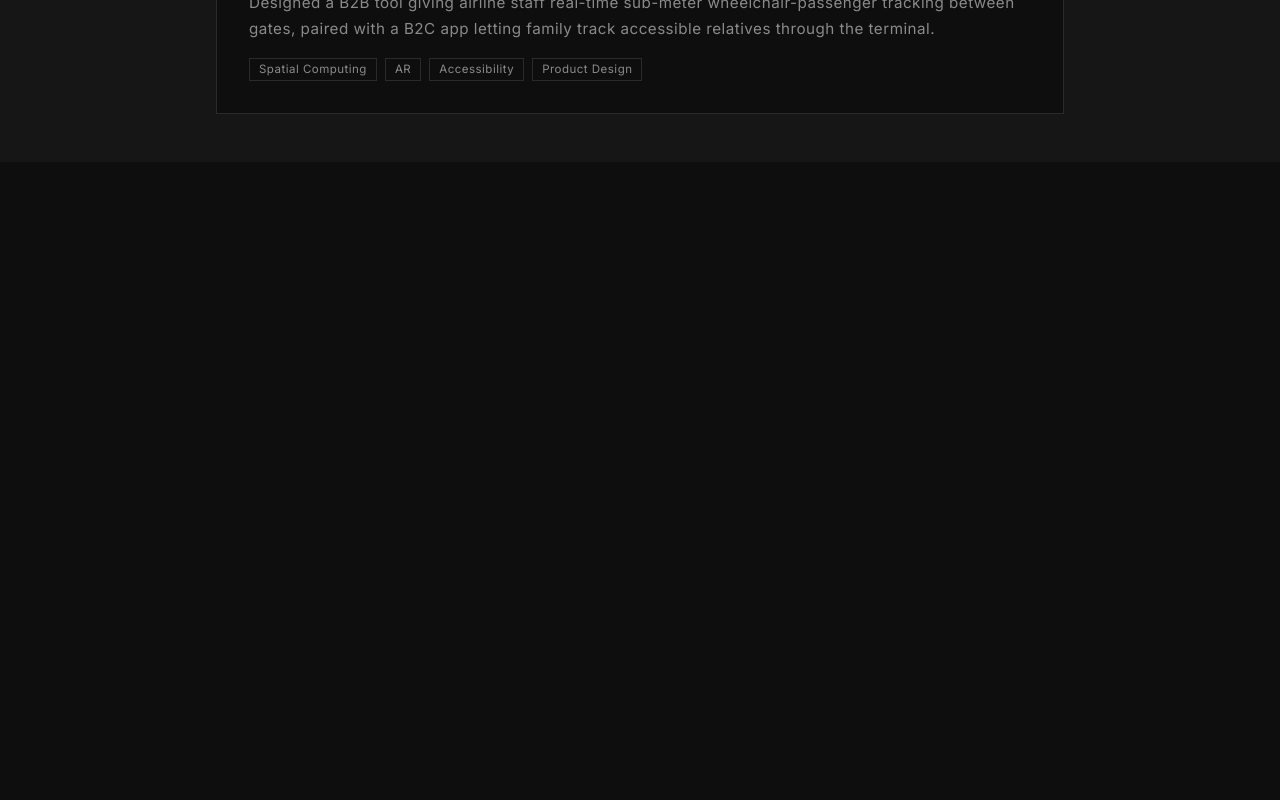
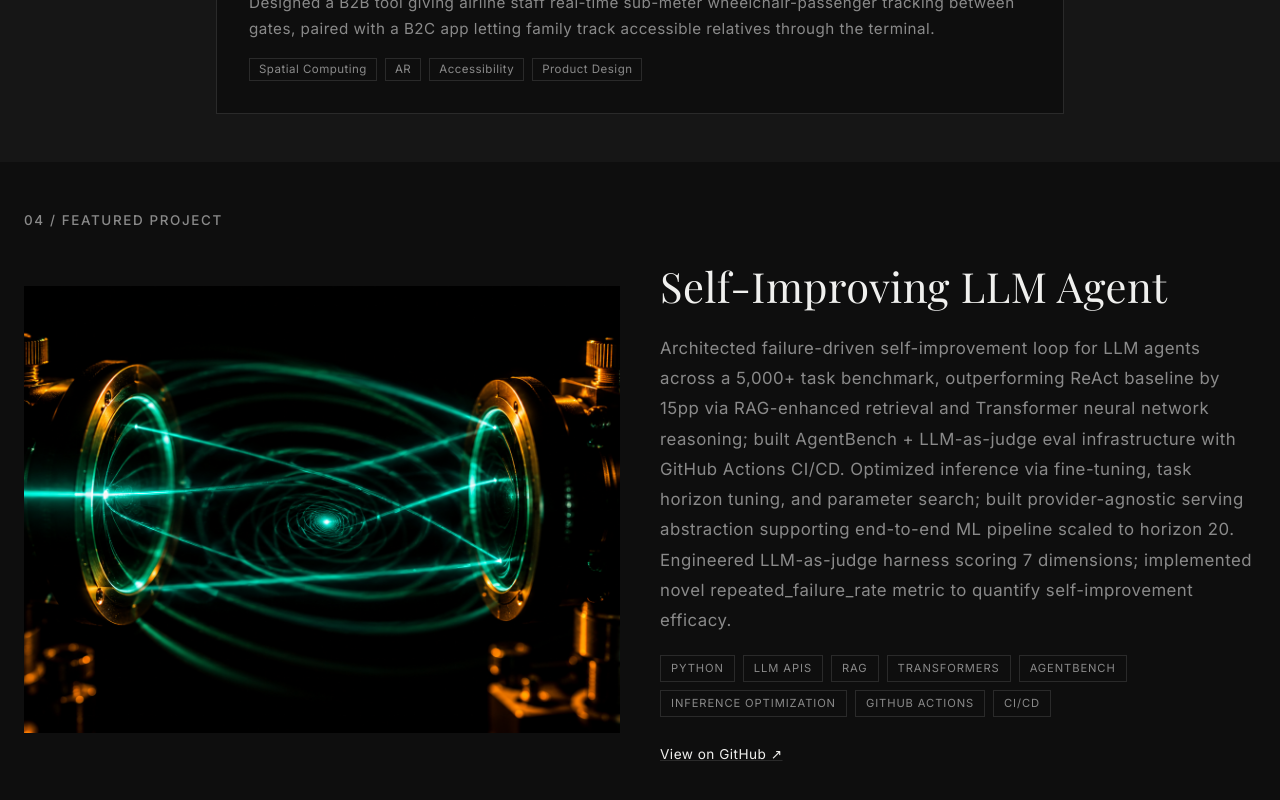
Before and after one commit to AkashGogate/Personal-Portfolio, a Next.js app: page / in a window 1280 px wide. Shown: the part 6550-7350 px from the top of the page. Before the commit the page ends 6712 px from the top, so only its background shows below. Built offline with nearby package versions, Linux system fonts and the light colour scheme.

Commit message:
Add FeaturedProject component
Self-Improving LLM Agent text and static image side by side, no
ScrollExpandMedia parallax.

Co-Authored-By: WOZCODE <contact@withwoz.com>

```diff
--- a/app/page.tsx
+++ b/app/page.tsx
@@ -3,6 +3,7 @@ import Hero from "@/components/Hero";
 import About from "@/components/About";
 import Experience from "@/components/Experience";
 import Accomplishments from "@/components/Accomplishments";
+import FeaturedProject from "@/components/FeaturedProject";
 
 export default function Home() {
   return (
@@ -12,6 +13,7 @@ export default function Home() {
       <About />
       <Experience />
       <Accomplishments />
+      <FeaturedProject />
     </main>
   );
 }
--- /dev/null
+++ b/components/FeaturedProject.tsx
@@ -0,0 +1,56 @@
+import Image from "next/image";
+import SectionLabel from "./SectionLabel";
+import { projects } from "@/data/resume";
+
+const BASE = process.env.NEXT_PUBLIC_BASEPATH ?? "";
+
+const featured = (() => {
+  const p = projects.find((p) => p.id === "self-improving-agent");
+  if (!p) throw new Error("Featured project 'self-improving-agent' not found in resume.ts");
+  return p;
+})();
+
+export default function FeaturedProject() {
+  return (
+    <section id="featured-project" style={{ background: "var(--bg)", paddingTop: "clamp(3rem, 6vh, 6rem)", paddingBottom: "clamp(3rem, 6vh, 6rem)" }}>
+      <div className="max-w-7xl mx-auto px-6">
+        <SectionLabel number="04" label="Featured Project" className="mb-6" />
+        <div className="flex flex-col md:flex-row gap-10 items-center">
+          <div className="flex-1" style={{ position: "relative", width: "100%", aspectRatio: "4 / 3" }}>
+            <Image src={`${BASE}${featured.imageSrc}`} alt={featured.title} fill style={{ objectFit: "cover" }} />
+          </div>
+          <div className="flex-1">
+            <h2 className="font-display" style={{ fontSize: "clamp(1.8rem, 3.5vw, 2.6rem)", fontWeight: 400, color: "var(--primary)", marginBottom: "1rem" }}>
+              {featured.title}
+            </h2>
+            <p className="font-body" style={{ fontSize: "1.05rem", color: "var(--secondary)", lineHeight: 1.8, marginBottom: "1.25rem" }}>
+              {featured.detail}
+            </p>
+            <div className="flex flex-wrap gap-2 mb-6">
+              {featured.tags.map((tag) => (
+                <span
+                  key={tag}
+                  className="font-body"
+                  style={{ fontSize: "0.7rem", letterSpacing: "0.08em", textTransform: "uppercase", padding: "4px 10px", border: "1px solid var(--border)", color: "var(--secondary)" }}
+                >
+                  {tag}
+                </span>
+              ))}
+            </div>
+            {featured.github && (
+              <a
+                href={featured.github}
+                target="_blank"
+                rel="noopener noreferrer"
+                className="font-body inline-block hover-mint"
+                style={{ fontSize: "0.85rem", color: "var(--primary)", textDecoration: "underline", textDecorationColor: "var(--border)" }}
+              >
+                View on GitHub ↗
+              </a>
+            )}
+          </div>
+        </div>
+      </div>
+    </section>
+  );
+}
```
